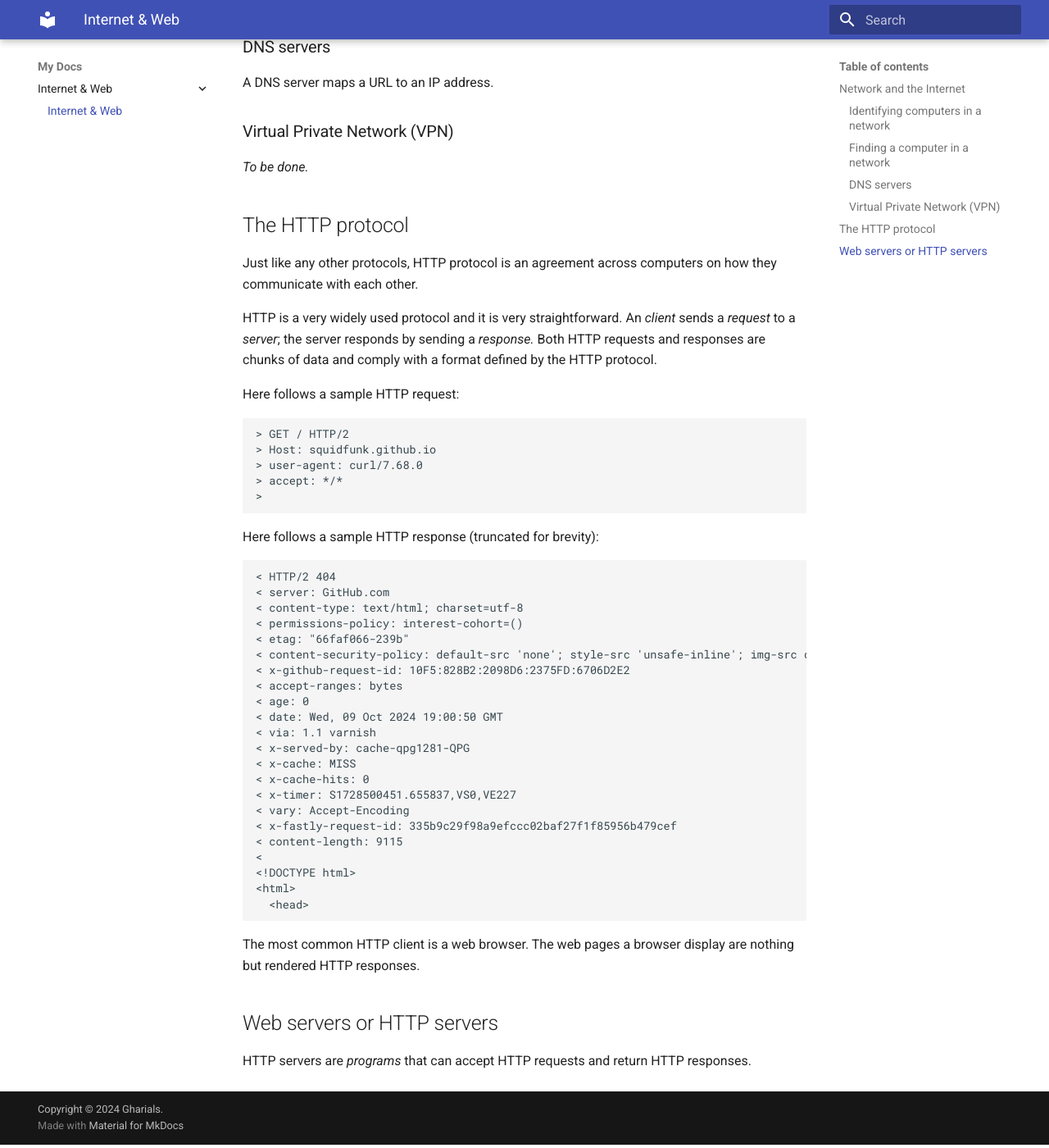
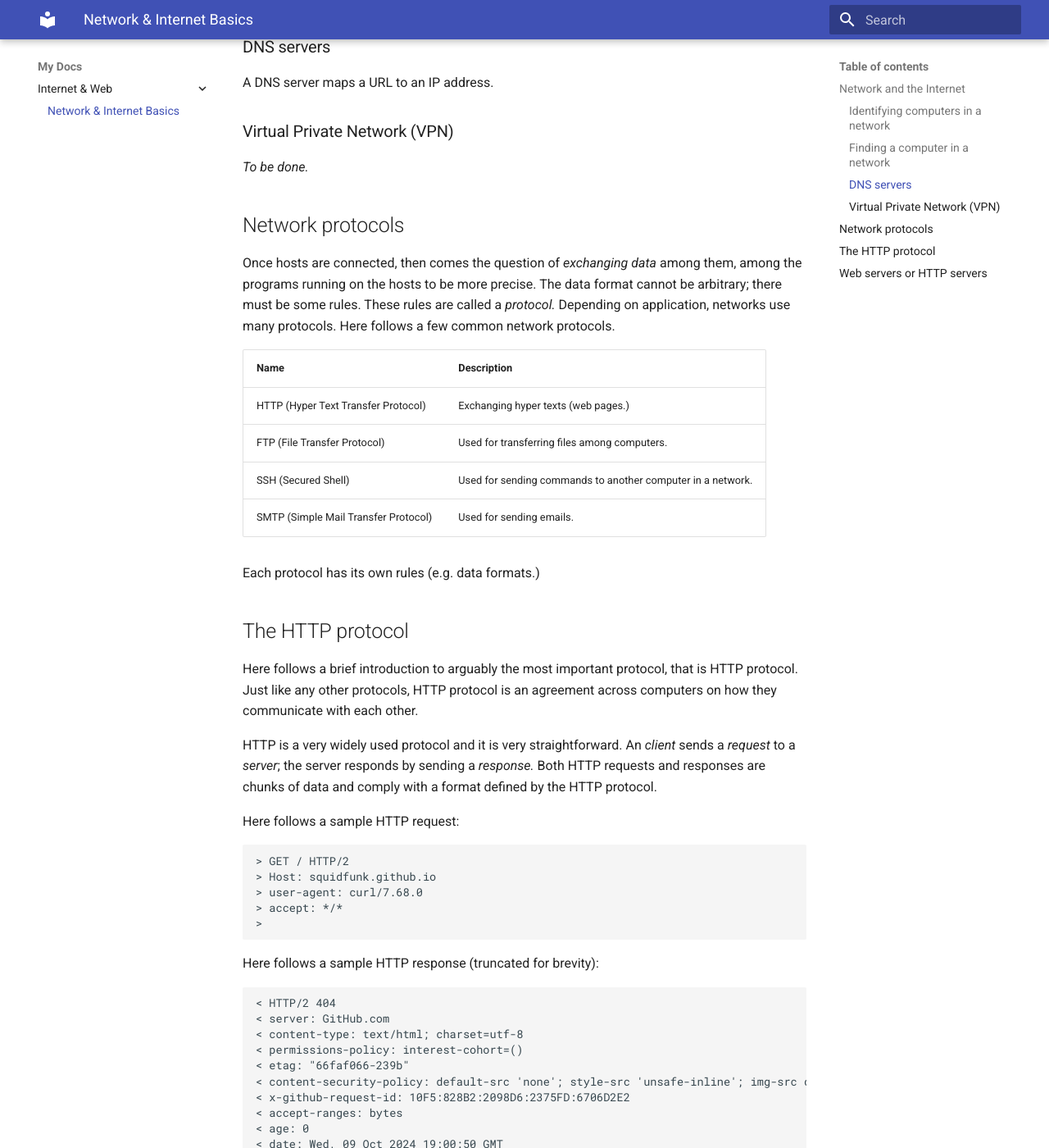
Before and after one commit to gharials/dev-path, an MkDocs documentation site: the page built from docs/internet-web/network-internet-basics.md, in a window 1280 px wide and 1400 px high, scrolled down 1568 px. Shown: the whole window at 82% size. Built offline with MkDocs 1.6.1 and Material for MkDocs 9.7.7, drawn with Linux system fonts in a browser that asks for light colours; some of the changed text lies outside the part shown.

Commit message:
renamed 'internet-web' to 'network-internet-basics' and expanded.

```diff
--- a/docs/internet-web/internet-web.md
+++ b/docs/internet-web/network-internet-basics.md
@@ -1,4 +1,4 @@
-# Internet & Web
+# Networking and Internet Basics
 
 Computers in isolation has limited capability. When they are _networked_ (i.e. able to transfer data among each other) their capabilities multiply. Most commonly they can share data among each other.
 
@@ -64,9 +64,22 @@ A DNS server maps a URL to an IP address.
 
 _To be done._
 
+## Network protocols
+
+Once hosts are connected, then comes the question of _exchanging data_ among them, among the programs running on the hosts to be more precise. The data format cannot be arbitrary; there must be some rules. These rules are called a _protocol._ Depending on application, networks use many protocols. Here follows a few common network protocols.
+
+| Name           | Description
+|----------------|------------
+| HTTP (Hyper Text Transfer Protocol) | Exchanging hyper texts (web pages.)
+| FTP (File Transfer Protocol)  | Used for transferring files among computers.
+| SSH (Secured Shell)  | Used for sending commands to another computer in a network.
+| SMTP (Simple Mail Transfer Protocol) | Used for sending emails.
+
+Each protocol has its own rules (e.g. data formats.)
+
 ## The HTTP protocol
 
-Just like any other protocols, HTTP protocol is an agreement across computers on how they communicate with each other.
+Here follows a brief introduction to arguably the most important protocol, that is HTTP protocol. Just like any other protocols, HTTP protocol is an agreement across computers on how they communicate with each other.
 
 HTTP is a very widely used protocol and it is very straightforward. An _client_ sends a _request_ to a _server_; the server responds by sending a _response._ Both HTTP requests and responses are chunks of data and comply with a format defined by the HTTP protocol.
 
--- a/mkdocs.yml
+++ b/mkdocs.yml
@@ -2,7 +2,7 @@ site_name: My Docs
 site_url: https://gharials.github.io/dev-path/
 nav:
   - Internet & Web:
-    - Internet & Web: internet-web/internet-web.md
+    - Network & Internet Basics: internet-web/network-internet-basics.md
 copyright:
   Copyright &copy; 2024 Gharials.
 theme:
```
Also changed, not shown: other parts of docs/internet-web/network-internet-basics.md (+1 -1 lines).
